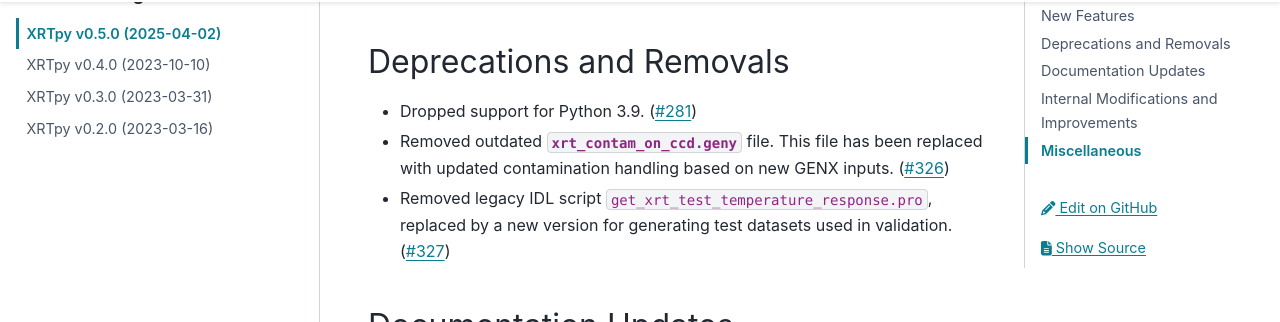
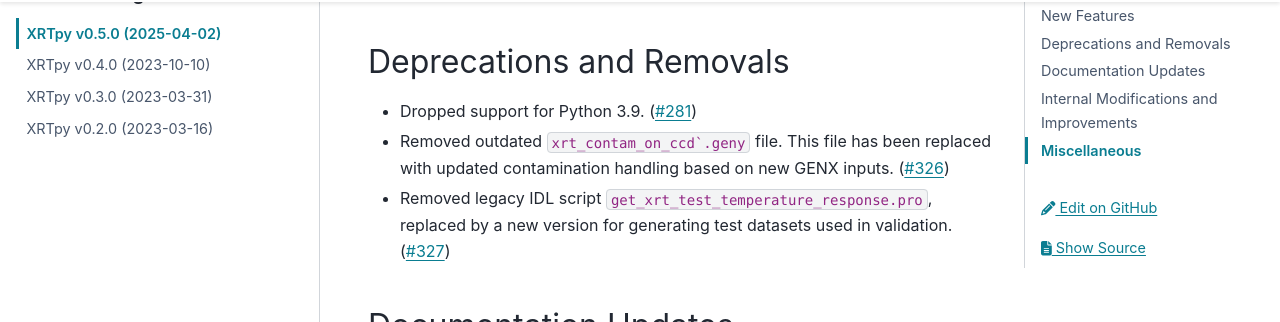
Before and after one commit to HinodeXRT/xrtpy, a Sphinx documentation site: the page built from docs/changelog/0.5.0.rst, in a window 1280 px wide and 900 px high, scrolled down 307 px. Shown: the part 126-448 px from the top of the window. Built offline with Sphinx 7.4.7 and the PyData theme 0.15.4, drawn with Linux system fonts in a browser that asks for light colours; pages that are not in the unit, such as notebooks, are missing from menus; the version number could not be read and is left out.

Commit message:
Adding  double backticks-again

```diff
--- a/docs/changelog/0.5.0.rst
+++ b/docs/changelog/0.5.0.rst
@@ -8,7 +8,7 @@
 Deprecations and Removals
 --------------------------
 - Dropped support for Python 3.9. (:pr:`281`)
-- Removed outdated `xrt_contam_on_ccd.geny` file. This file has been replaced with updated contamination handling based on new GENX inputs. (:pr:`326`)
+- Removed outdated ``xrt_contam_on_ccd`.geny`` file. This file has been replaced with updated contamination handling based on new GENX inputs. (:pr:`326`)
 - Removed legacy IDL script ``get_xrt_test_temperature_response.pro``, replaced by a new version for generating test datasets used in validation. (:pr:`327`)
 
 Documentation Updates
```
